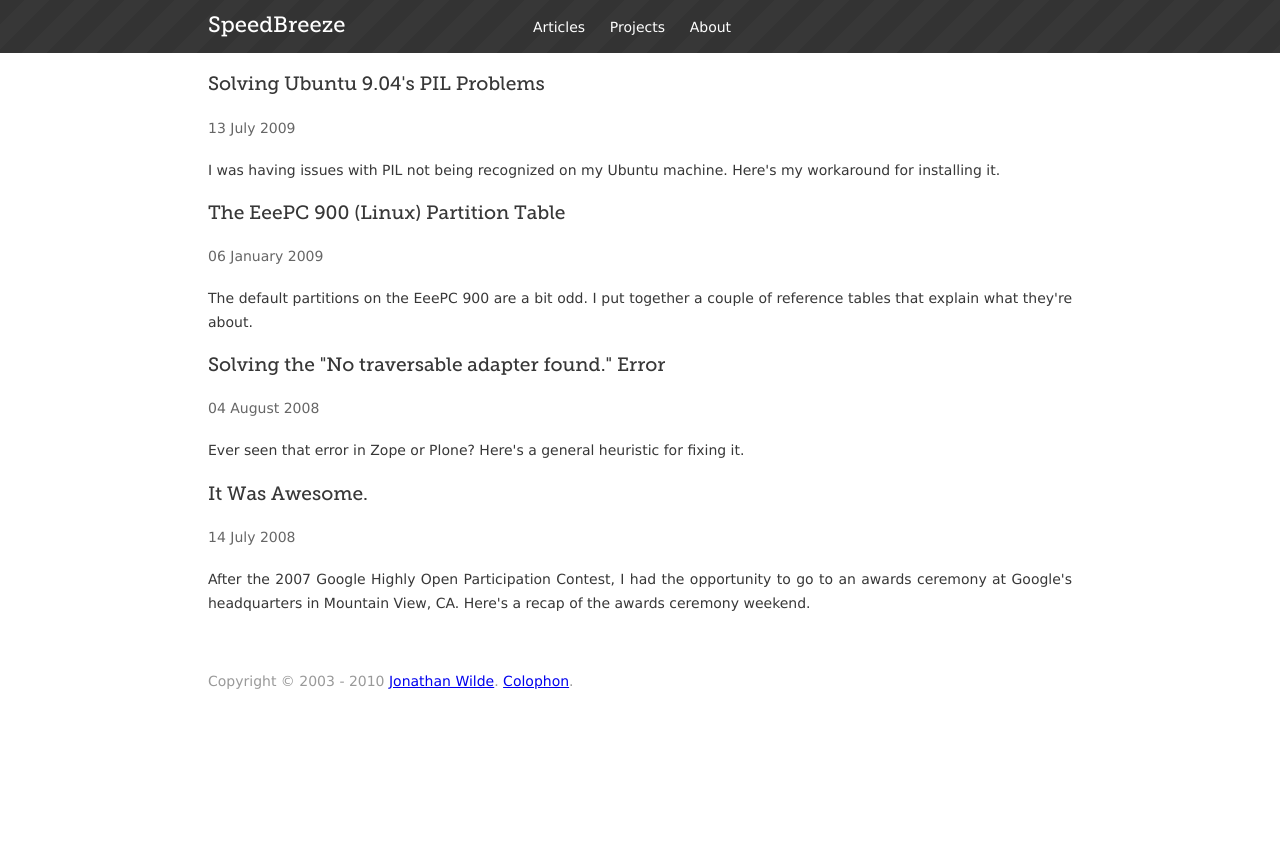
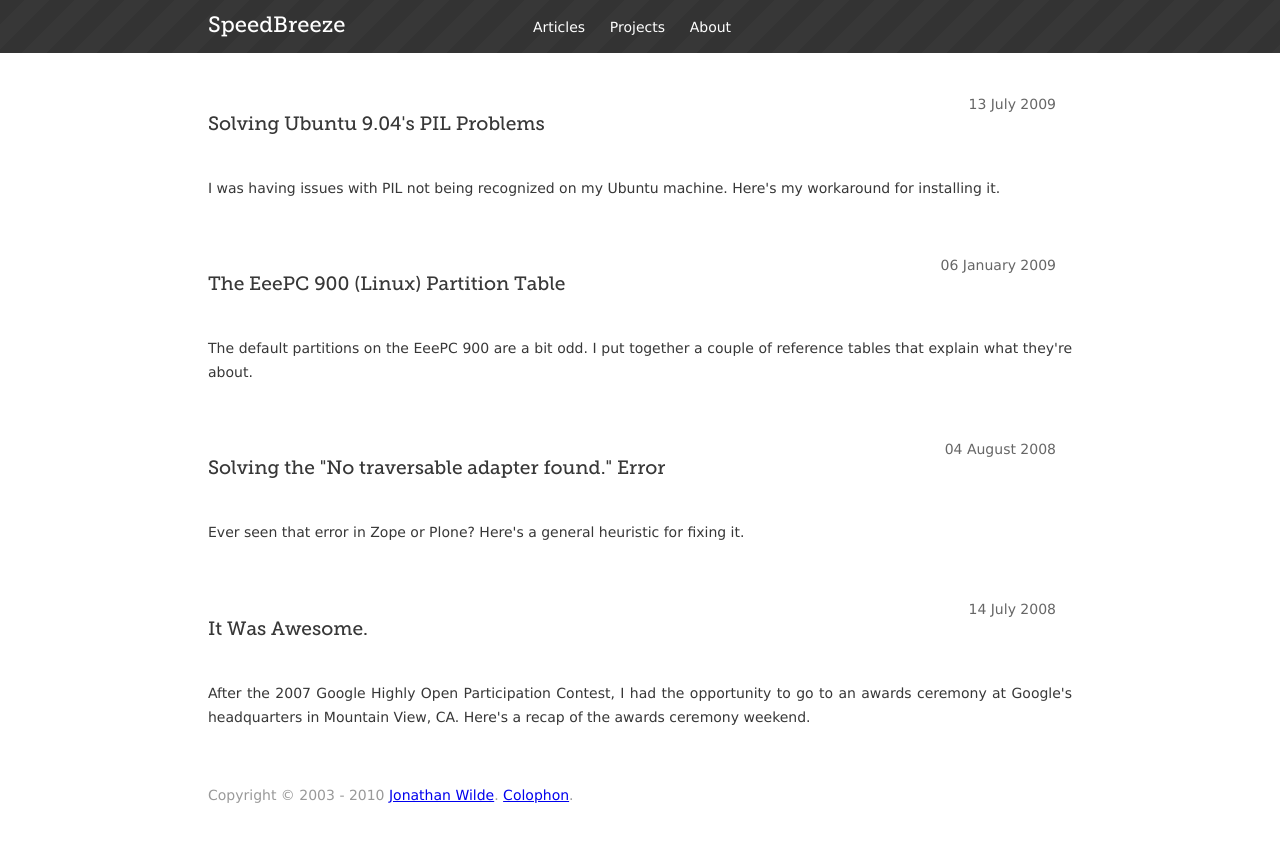
Before and after one commit to hellojwilde/hellojwilde.github.io, a Jekyll site: the page built from index.html, in a window 1280 px wide. Shown: the top 842 px of the page. Built offline with Jekyll 4.4.1, drawn with Linux system fonts in a browser that asks for light colours.

Commit message:
Boxing the header.

```diff
--- a/index.html
+++ b/index.html
@@ -5,6 +5,7 @@
 <div class="hfeed">
     {% for post in site.posts %}
     <div class="hentry teaser">
+        <div class="entry-header">
             <h2 class="entry-title">
                 <a href="{{ post.url }}" rel="bookmark">{{ post.title }}</a>
             </h2>
@@ -16,6 +17,7 @@
                     </abbr>
                 </p>
             </div>
+        </div>
 
         <div class="entry-summary">
             <p>{{ post.summary }}</p>
```
Lines whose indentation alone changed are shown as unchanged.
